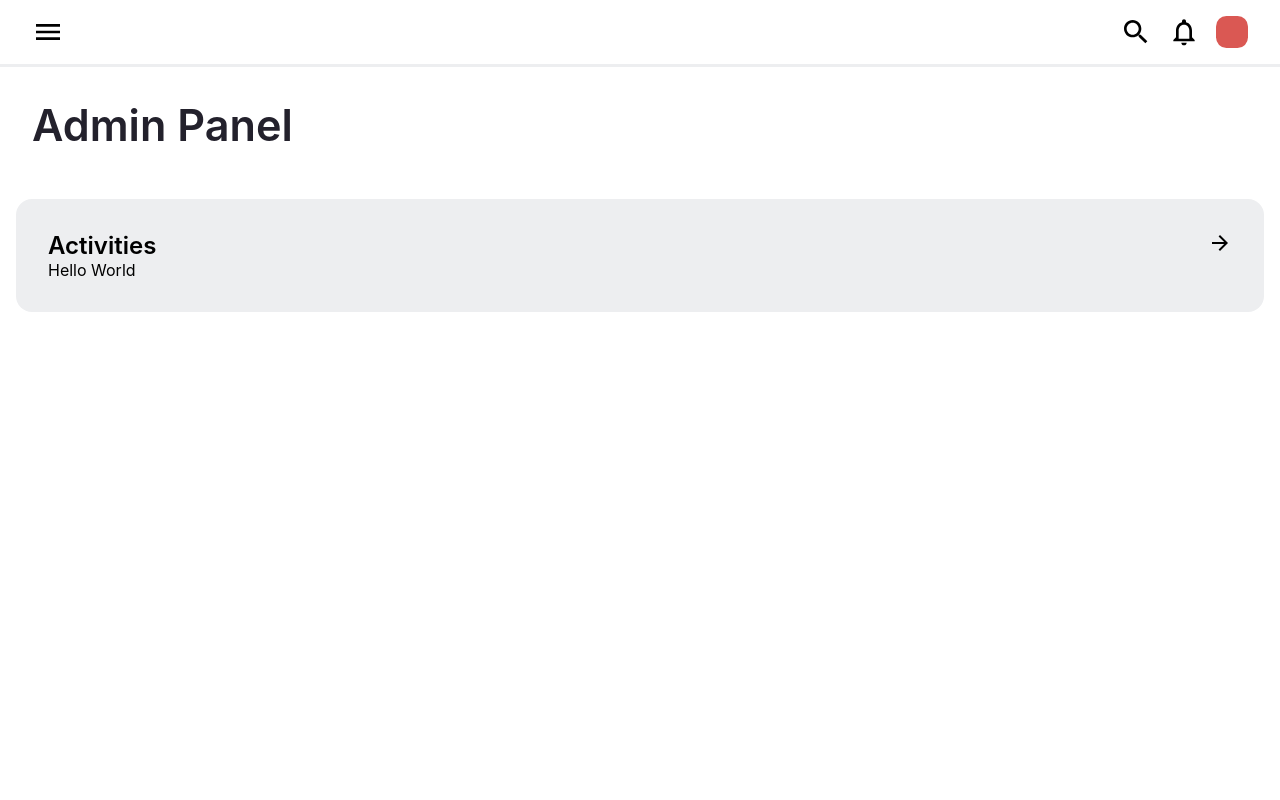
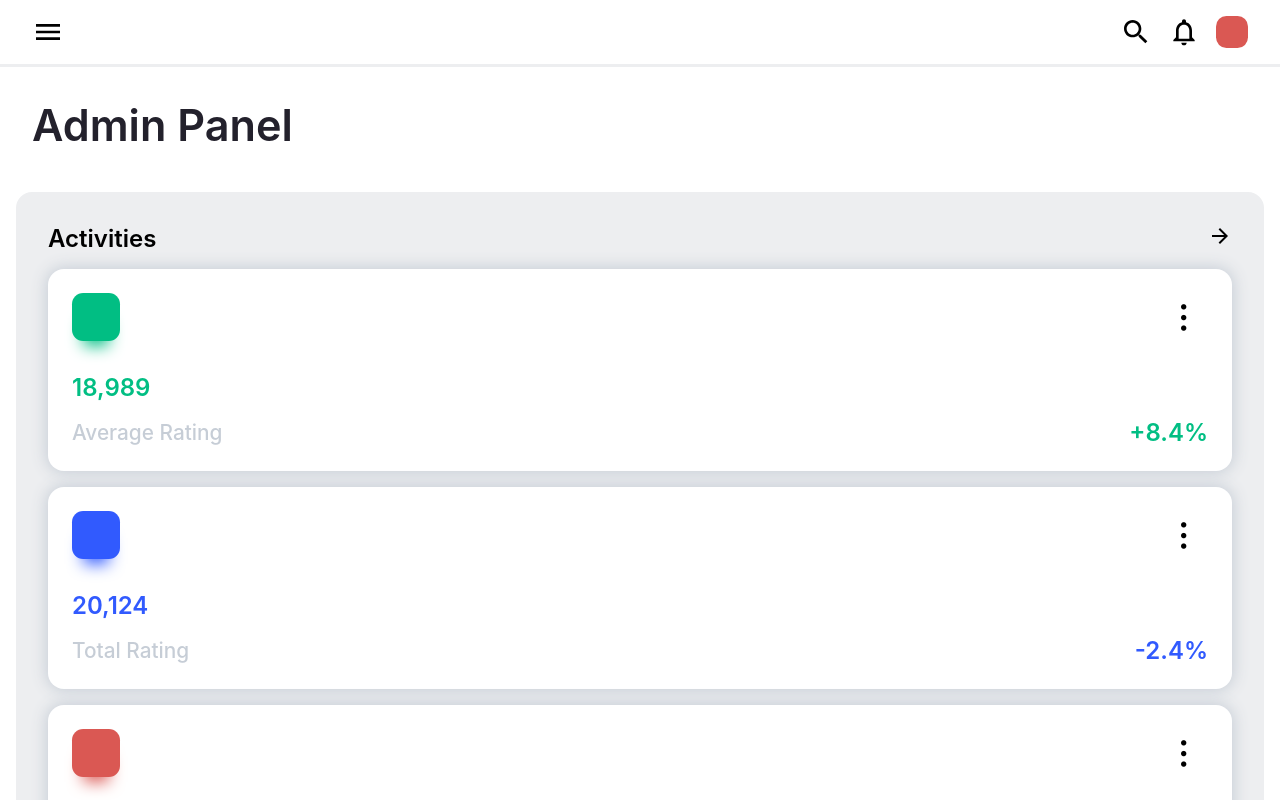
Before and after one commit to cichowlasp/projekt2, a React (Create React App) app: page / in a window 1280 px wide. Shown: the top 800 px of the page. Built offline with nearby package versions, Linux system fonts and the light colour scheme.

Commit message:
designs updates

```diff
--- /dev/null
+++ b/src/Components/Card/Card.tsx
@@ -0,0 +1,90 @@
+import React from 'react';
+import styled from 'styled-components';
+
+interface FuncProps {
+	color: string;
+	number: string;
+	percentage: string;
+	text: string;
+}
+
+const Card: React.FC<FuncProps> = ({ color, number, percentage, text }) => {
+	return (
+		<CardWrapper>
+			<PictureWrapper>
+				<Logo color={color} />
+				<Dots>...</Dots>
+			</PictureWrapper>
+			<div>
+				<Number color={color}>{number}</Number>
+				<InfoWrapper>
+					<Text>{text}</Text>
+					<Percentage color={color}>{percentage}</Percentage>
+				</InfoWrapper>
+			</div>
+		</CardWrapper>
+	);
+};
+
+interface StyledProps {
+	color: string;
+}
+
+const CardWrapper = styled.div`
+	background-color: ${(props) => props.theme.colors.white};
+	border-radius: 1rem;
+	padding: 1.5rem;
+	margin-bottom: 01rem;
+	box-shadow: ${(props) => `0 0 1rem 0.1rem ${props.theme.colors.greyFont}`};
+`;
+
+const PictureWrapper = styled.div`
+	display: flex;
+	flex-direction: row;
+	justify-content: space-between;
+	align-items: center;
+	margin-bottom: 2rem;
+`;
+
+const Logo = styled.div<StyledProps>`
+	height: 3rem;
+	width: 3rem;
+	background-color: ${({ color }) => color};
+	border-radius: 0.7rem;
+	box-shadow: ${({ color }) => `0 1rem 1rem -0.7rem ${color}`};
+`;
+
+const Dots = styled.div`
+	display: flex;
+	transform: rotate(90deg);
+	font-size: 2rem;
+	font-weight: bold;
+`;
+
+const Number = styled.div<StyledProps>`
+	font-size: 1.5rem;
+	font-weight: 600;
+	color: ${({ color }) => color};
+	margin-bottom: 1rem;
+`;
+
+const InfoWrapper = styled.div`
+	display: flex;
+	flex-direction: row;
+	justify-content: space-between;
+	align-items: center;
+`;
+
+const Text = styled.div`
+	font-size: 1.3rem;
+	color: ${(props) => props.theme.colors.greyFont};
+	font-weight: 500;
+`;
+
+const Percentage = styled.div<StyledProps>`
+	font-size: 1.5rem;
+	font-weight: 600;
+	color: ${({ color }) => color};
+`;
+
+export default Card;
--- a/src/Components/Dashboard/Dashboard.tsx
+++ b/src/Components/Dashboard/Dashboard.tsx
@@ -7,7 +7,7 @@ import styled from 'styled-components';
 const Dashboard = (props: any) => {
 	return (
 		<>
-			<div>
+			<Show>
 				<TopBar>
 					<MenuIcon fontSize={'inherit'} />
 					<Wrapper>
@@ -17,8 +17,8 @@ const Dashboard = (props: any) => {
 					</Wrapper>
 				</TopBar>
 				<Title>{props.title}</Title>
-			</div>
-			<Content>{props.children}</Content>
+			</Show>
+			<Padding>{props.children}</Padding>
 		</>
 	);
 };
@@ -32,6 +32,7 @@ const TopBar = styled.div`
 	padding: 0 2rem;
 	font-size: 2rem;
 	border-bottom: 0.2rem solid ${(props) => props.theme.colors.grey};
+	background-color: ${(props) => props.theme.colors.white};
 `;
 
 const Wrapper = styled.div`
@@ -53,10 +54,17 @@ const Title = styled.div`
 	font-weight: 600;
 	color: ${(props) => props.theme.colors.black};
 	padding: 2rem 2rem;
+	background-color: ${(props) => props.theme.colors.white};
 `;
 
-const Content = styled.div`
-	overflow: auto;
+const Show = styled.div`
+	position: fixed;
+	top: 0;
+	width: 100%;
+	z-index: 2;
 `;
 
+const Padding = styled.div`
+	margin-top: 12rem;
+`;
 export default Dashboard;
--- /dev/null
+++ b/src/Components/Home/Home.tsx
@@ -0,0 +1,53 @@
+import React from 'react';
+import Section from '../Section/Section';
+import Card from '../Card/Card';
+
+const Home = () => {
+	const activities = [
+		{
+			color: '#01BE83',
+			number: '18,989',
+			percentage: '+8.4%',
+			text: 'Average Rating',
+		},
+		{
+			color: '#315AFE',
+			number: '20,124',
+			percentage: '-2.4%',
+			text: 'Total Rating',
+		},
+		{
+			color: '#DA5853',
+			number: '34,123',
+			percentage: '+6.4%',
+			text: 'New Reviews',
+		},
+	];
+
+	return (
+		<>
+			<Section title='Activities'>
+				{activities.map((el) => (
+					<Card
+						color={el.color}
+						number={el.number}
+						percentage={el.percentage}
+						text={el.text}
+					/>
+				))}
+			</Section>
+			<Section title='Activity Chart'>
+				{activities.map((el) => (
+					<Card
+						color={el.color}
+						number={el.number}
+						percentage={el.percentage}
+						text={el.text}
+					/>
+				))}
+			</Section>
+		</>
+	);
+};
+
+export default Home;
--- a/src/Components/Router/Router.tsx
+++ b/src/Components/Router/Router.tsx
@@ -1,7 +1,7 @@
 import React from 'react';
 import { BrowserRouter, Switch, Route } from 'react-router-dom';
 import Dashboard from '../Dashboard/Dashboard';
-import Section from '../Section/Section';
+import Home from '../Home/Home';
 
 const Router = () => {
 	return (
@@ -9,9 +9,7 @@ const Router = () => {
 			<BrowserRouter>
 				<Switch>
 					<Route path='/'>
-						<Section title='Activities'>
-							<div>Hello World</div>
-						</Section>
+						<Home />
 					</Route>
 				</Switch>
 			</BrowserRouter>
--- a/src/Components/Section/Section.tsx
+++ b/src/Components/Section/Section.tsx
@@ -28,6 +28,7 @@ const TitleWrapper = styled.div`
 	justify-items: center;
 	font-weight: 600;
 	font-size: 1.5rem;
+	margin-bottom: 1rem;
 `;
 
 export default Section;
--- a/src/index.tsx
+++ b/src/index.tsx
@@ -10,6 +10,7 @@ const GlobalStyle = createGlobalStyle`
   html {
     font-size: ${defaultFontSize};
     background-color: #FFFFFF;
+
   }
   body {
   margin: 0;
@@ -35,6 +36,7 @@ const theme = {
 		black: '#23212C',
 		green: '#01BE83',
 		orange: '#FF7833',
+		greyFont: '#C6CDD6',
 	},
 	calculatePxToRem: (size: number) => `${size / defaultFontSize}rem`,
 };
```
Also changed, not shown: package.json (+6 -2 lines), 1 other file (tests, documents, lock files or other folders).
